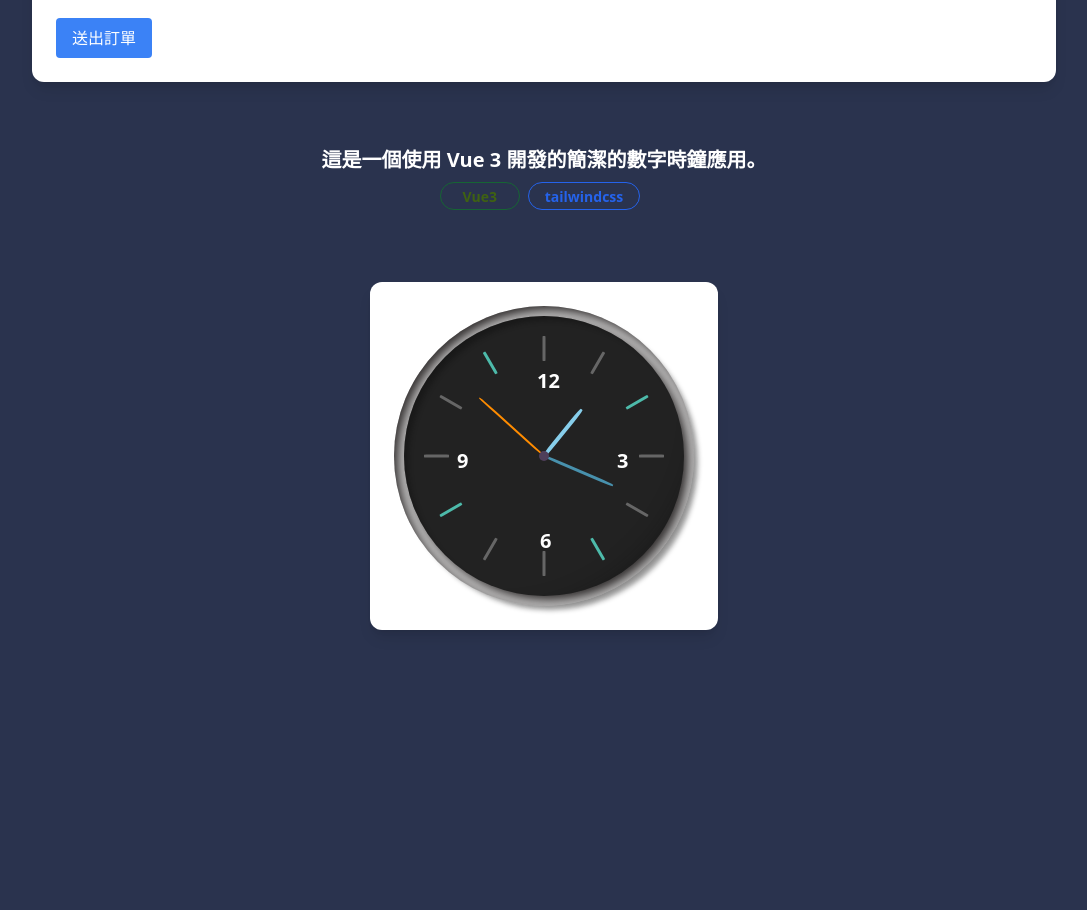
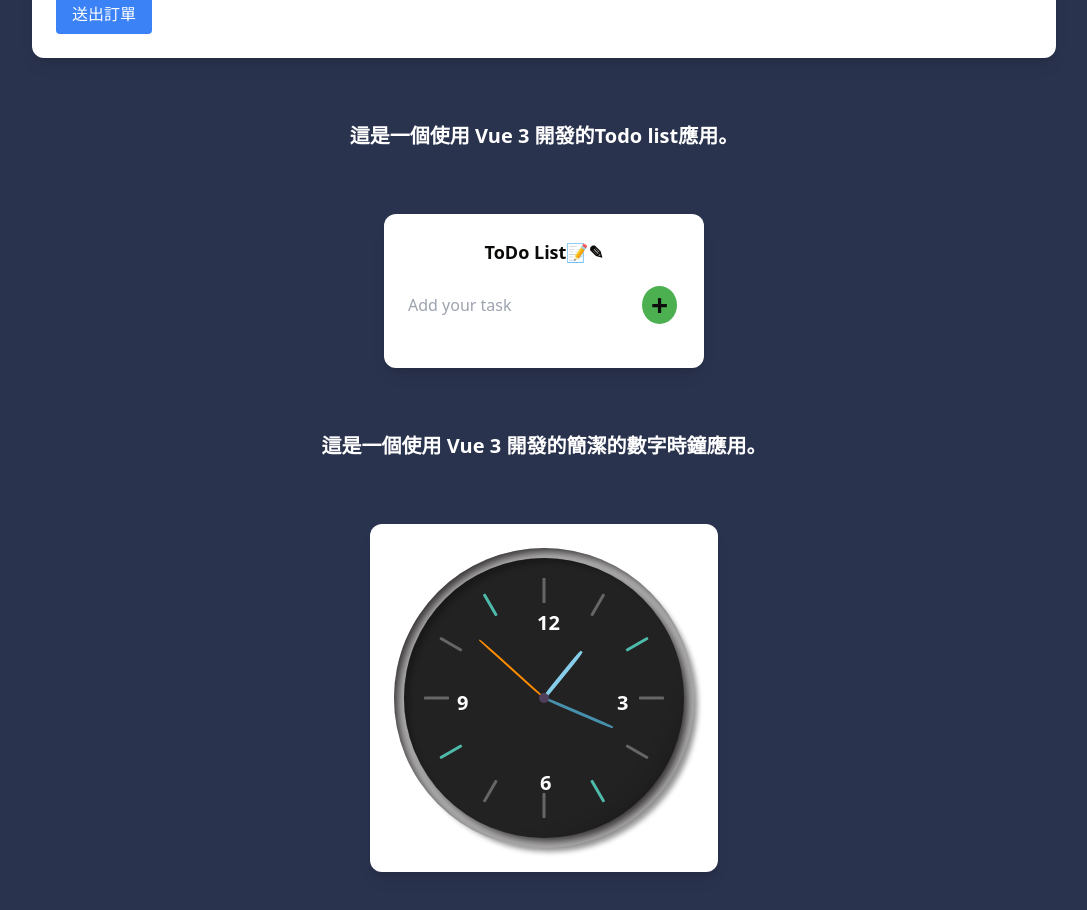
Before and after one commit to kuomay/Portfolio, a Nuxt app: page /project in a window 1280 px wide. Shown: the part 1126-2036 px from the top of the page, without its empty margins (96-1183 px from the left). Before the commit the page ends 1796 px from the top, so only its background shows below. Built offline with nearby package versions, Linux system fonts and the light colour scheme.

Commit message:
todo list

```diff
--- /dev/null
+++ b/components/todolist.vue
@@ -0,0 +1,115 @@
+<script setup>
+import { ref } from 'vue';
+
+const tasks = ref([]);
+const newTask = ref('');
+const showSuccess = ref(false);
+const editingTaskId = ref(null);
+
+const addTask = () => {
+  if (newTask.value.trim()) {
+    tasks.value.push({ id: Date.now(), text: newTask.value, completed: false });
+    newTask.value = '';
+    showSuccess.value = true;
+    setTimeout(() => showSuccess.value = false, 3000);
+  }
+};
+
+const toggleTask = (id) => {
+  const task = tasks.value.find(task => task.id === id);
+  if (task) {
+    task.completed = !task.completed;
+  }
+};
+
+const toggleEdit = (taskId) => {
+  editingTaskId.value = editingTaskId.value === taskId ? null : taskId;
+};
+
+const updateTask = (task, event) => {
+  const updatedText = event.target.textContent.trim();
+  if (updatedText !== task.text) {
+    task.text = updatedText;
+  }
+  editingTaskId.value = null;
+};
+
+</script>
+
+<template>
+  <div class="container mx-auto p-6 max-w-xs bg-white rounded-xl shadow-lg">
+    <h1 class="text-stone-950 text-center font-bold text-lg mb-5">ToDo List📝✎</h1>
+    <div class="add-task">
+      <input class="text-stone-950" v-model="newTask" placeholder="Add your task" @click="addTask" />
+      <button @click="addTask" class="add-button font-black text-3xl">+</button>
+    </div>
+    <p v-if="showSuccess" class="success-message text-center text-green-800 mb-5">Todo item Created Successfully.</p>
+    <ul>
+      <li v-for="task in tasks" :key="task.id">
+        <span class="text-stone-950"
+          :class="{ 'completed': task.completed }"
+          :contenteditable="editingTaskId === task.id"
+          @blur="updateTask(task, $event)"
+          @keydown.enter.prevent="updateTask(task, $event)"
+        >{{ task.text }}</span>
+        <div>
+          <button @click="toggleEdit(task.id)" class="edit-button mr-2">✎</button>
+          <button @click="toggleTask(task.id)" class="delete-button">🗑</button>
+        </div>
+
+      </li>
+    </ul>
+  </div>
+</template>
+
+<style scoped>
+
+.add-task {
+  display: flex;
+  align-items: center;
+  justify-content: center;
+  margin-bottom: 20px;
+}
+
+.input {
+  flex-grow: 1;
+  padding: 10px;
+  border: 1px solid #ddd;
+  border-radius: 4px;
+}
+.add-button {
+  background-color: #4CAF50;
+  color: rgb(14, 13, 13);
+  margin-left: 10px;
+  cursor: pointer;
+  border-radius: 50%;
+  display: flex;
+  margin: auto;
+  padding: 1px 9px;
+}
+
+ul {
+  list-style-type: none;
+  padding: 0;
+}
+li {
+  background-color: white;
+  margin-bottom: 10px;
+  padding: 10px;
+  display: flex;
+  justify-content: space-between;
+  align-items: center;
+  border-radius: 4px;
+}
+.completed {
+  text-decoration: line-through;
+  color: #888;
+}
+.delete-button,.edit-button {
+  background: none;
+  border: none;
+  cursor: pointer;
+  font-size: 18px;
+  color: black;
+}
+</style>
--- a/pages/project.vue
+++ b/pages/project.vue
@@ -17,30 +17,43 @@
                 </div>
 
       </div>
+
+      <!-- TODO 購物車應用 -->
       <div>
         <h1 class="text-white text-center text-xl font-bold">這是一個使用 Vue 3 開發的簡單但功能完整的購物車應用。</h1>
-        <div class="flex flex-row flex-wrap justify-center mb-5">
+        <!-- <div class="flex flex-row flex-wrap justify-center mb-5">
           <div class="w-20 h-7 text-center mt-2 mb-2 mr-2 px-4 py-1 text-sm text-lime-800 font-semibold rounded-full border border-green-800 hover:text-white hover:bg-green-800 hover:border-transparent focus:outline-none focus:ring-2 focus:ring-green-800 focus:ring-offset-2">Vue3</div>
           <div class="w-22 h-7  mt-2 mb-2 mr-2 px-4 py-1 text-sm text-blue-600 font-semibold rounded-full border border-blue-600 hover:text-white hover:bg-blue-600 hover:border-transparent focus:outline-none focus:ring-2 focus:ring-blue-600 focus:ring-offset-2">tailwindcss</div>
-        </div>
+        </div> -->
       </div>
-      <div class="h-full"><cart /></div>
+      <div class="h-full mt-10"><cart /></div>
+
+      <!-- TODO todolist -->
+      <div>
+        <h1 class="mt-16 text-white text-xl text-center font-bold">這是一個使用 Vue 3 開發的Todo list應用。</h1>
+        <!-- <div class="flex flex-row flex-wrap justify-center mb-5">
+          <div class="w-20 h-7 text-center mt-2 mb-2 mr-2 px-4 py-1 text-sm text-lime-800 font-semibold rounded-full border border-green-800 hover:text-white hover:bg-green-800 hover:border-transparent focus:outline-none focus:ring-2 focus:ring-green-800 focus:ring-offset-2">Vue3</div>
+          <div class="w-22 h-7  mt-2 mb-2 mr-2 px-4 py-1 text-sm text-blue-600 font-semibold rounded-full border border-blue-600 hover:text-white hover:bg-blue-600 hover:border-transparent focus:outline-none focus:ring-2 focus:ring-blue-600 focus:ring-offset-2">tailwindcss</div>
+        </div> -->
+      </div>
+      <div class="mt-16 mb-16 flex justify-center"><todolist /></div>
+
+      <!-- TODO 時鐘 -->
       <div>
         <h1 class="mt-16 text-white text-xl text-center font-bold">這是一個使用 Vue 3 開發的簡潔的數字時鐘應用。</h1>
-        <div class="flex flex-row flex-wrap justify-center mb-5">
+        <!-- <div class="flex flex-row flex-wrap justify-center mb-5">
           <div class="w-20 h-7 text-center mt-2 mb-2 mr-2 px-4 py-1 text-sm text-lime-800 font-semibold rounded-full border border-green-800 hover:text-white hover:bg-green-800 hover:border-transparent focus:outline-none focus:ring-2 focus:ring-green-800 focus:ring-offset-2">Vue3</div>
           <div class="w-22 h-7  mt-2 mb-2 mr-2 px-4 py-1 text-sm text-blue-600 font-semibold rounded-full border border-blue-600 hover:text-white hover:bg-blue-600 hover:border-transparent focus:outline-none focus:ring-2 focus:ring-blue-600 focus:ring-offset-2">tailwindcss</div>
-        </div>
+        </div> -->
       </div>
-
-      <div class="mt-16 mb-10 flex justify-center"><alarm /></div>
+      <div class="mt-16 mb-16  flex justify-center"><alarm /></div>
 
 </template>
 
 <style>
 a {
+  text-decoration: none;
   color: #1f5ea1;
-  text-decoration: none;
 }
 
 a:hover {
@@ -52,8 +65,7 @@ a:hover {
   margin-top: 30px;
 }
 
-@media (max-width: 640px) {
-
+@media (width <= 640px) {
 .flight-trainning {
   width: 300px;
   height: 300px;
```
Also changed, not shown: 1 other file (tests, documents, lock files or other folders).
